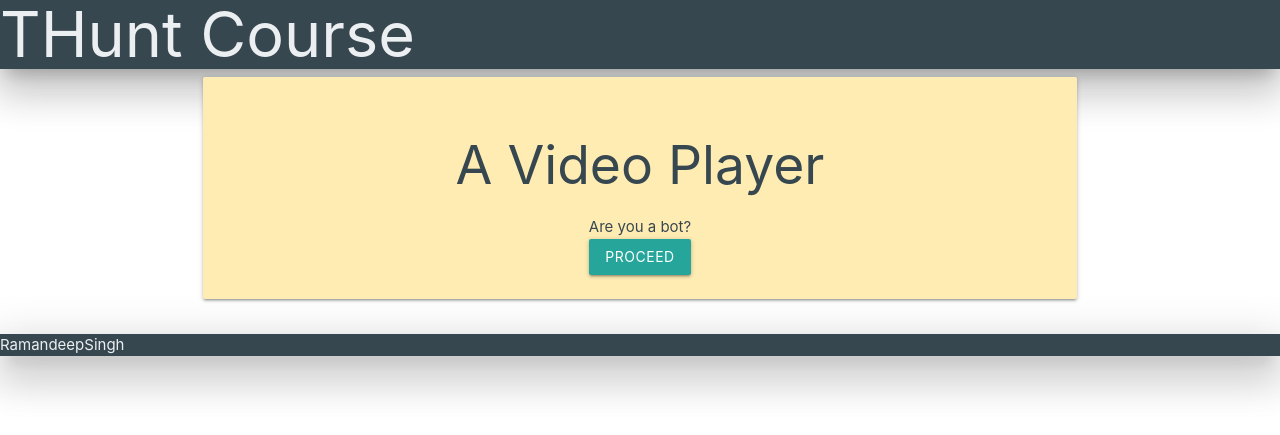
After one commit to ramanqa/thunt.py, a Flask app: template templates/a_video.html in a window 1280 px wide. The commit adds this page. Shown: the top 435 px of the page. Run offline with Flask 2, Linux system fonts and the light colour scheme; the template is opened without the code that fills it, so the values that code supplies are empty.

Commit message:
completed not a bot

```diff
--- a/server.py
+++ b/server.py
@@ -38,9 +38,13 @@ def responder(cid):
         error_response.status_code = 400
         return error_response
     # validate challenge response
+    if(globals()["response_" + cid]()):
     # if response success
-    return launch_response(next_cid())
-    # else
+        return launch_response(next_cid())
+
+    error_response = make_response(render_template('validation-error.html', checkpoint_page_id=cid_in_request))
+    error_response.status_code = 400
+    return error_response
     # error page
 
 @app.route("/j/not_a_bot.js")
@@ -89,8 +93,15 @@ def next_cid():
 
 route = [
         "c1",
-        "not_a_bot"
+        "not_a_bot",
+        "a_video"
         ]
+
+def response_c1():
+    return True
+
+def response_not_a_bot():
+    return request.form["notABotCaptchaResponse"] == request.form["notABotCaptchaWord"][::-1]
 
 if __name__ == "__main__":
     app.run(host="0.0.0.0")
--- /dev/null
+++ b/templates/a_video.html
@@ -0,0 +1,21 @@
+{% extends "layout.html" %}
+{% block content %}
+<div class="row center-align">
+  <div class="col s12">
+      <div class="card amber lighten-4">
+        <div class="card-content">
+          <span class="card-title"><h2>A Video Player</h2></span>
+          <p>
+            Are you a bot?
+          </p>
+              <form id="aVideoForm" action='/r/a_video' method="POST">
+                <input type="hidden" id="aVideoStatus" name="aVideoStatus" />
+              </form>
+              <button class="btn" id="aVideoSubmit" href="#">Proceed</a>
+        </div>
+      </div>
+    </div>
+</div>
+<script>
+</script>
+{% endblock %}
--- a/templates/not_a_bot.js
+++ b/templates/not_a_bot.js
@@ -19,6 +19,6 @@ $(document).ready(function(){
 });
 
 document.getElementById("notABotCaptchaSubmit").onclick= function() {
-    document.getElementById("notABotCaptchaWord").value="{{word}}";
-  document.getElementById("notABotForm").submit();
+    document.getElementById("notABotCaptchaWord").value="{{word[::-1]}}"
+    document.getElementById("notABotForm").submit();
 }
```
Also changed, not shown: templates/not_a_bot.html (+8 -8 lines).
